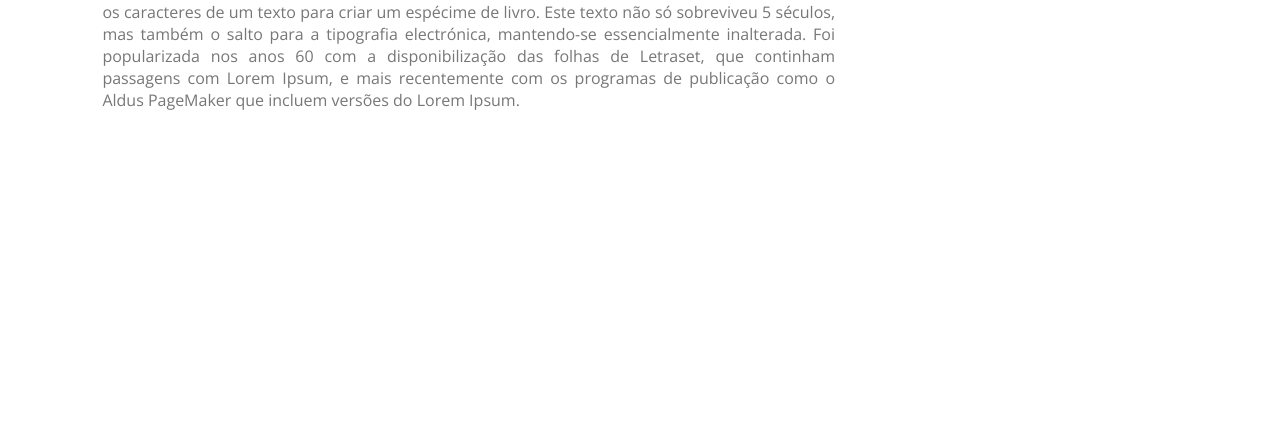
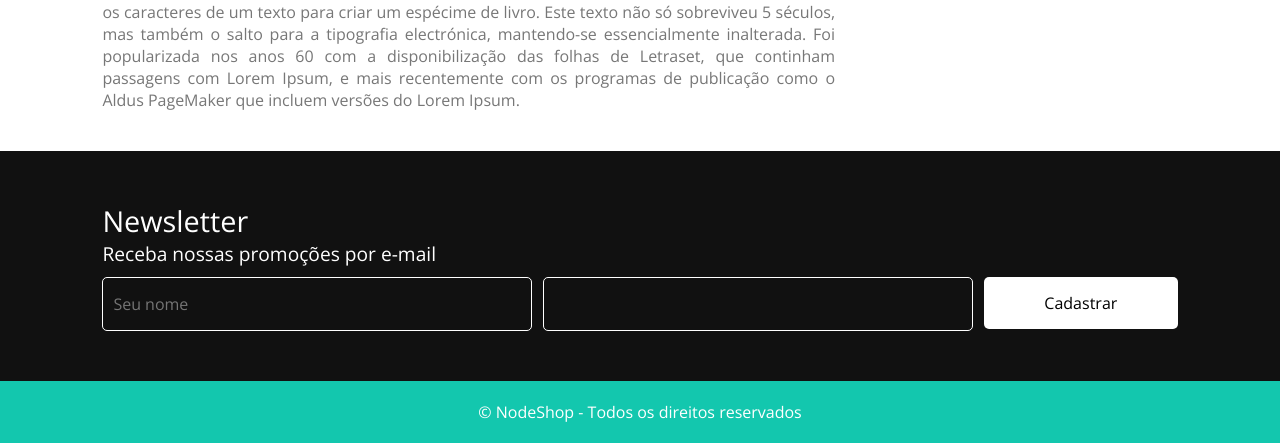
Before and after one commit to Gwolner/Nodeshop, a plain HTML site: page index.html in a window 1280 px wide. Shown: the part 761-1204 px from the top of the page. Before the commit the page ends 912 px from the top, so only its background shows below. Drawn offline with nearby package versions, Linux system fonts and the light colour scheme.

Commit message:
End project

```diff
--- a/css/style.css
+++ b/css/style.css
@@ -167,3 +167,60 @@ p{
 .onde-estamos i{
     margin-right: 5px;
 }
+
+/* Newsletter */
+.newsletter{
+    width: 100%;
+    float: left;
+    background-color: #111;
+    padding: 50px 8%;
+}
+
+.newsletter h3{
+    font-size: 1.8em;
+    color: #FFF;
+}
+
+.newsletter p{
+    font-size: 1.2em ;
+    color: #FFF;
+}
+
+.newsletter form{
+    width: 100%;
+    float: left;
+    margin-top: 10px;
+}
+
+.newsletter input{
+    width: 40%;
+    float: left;
+    margin-right: 1%;
+    padding: 15px 10px;
+    border: 1px solid #FFF;
+    border-radius: 5px;
+    color: #FFF;
+    background-color: initial;
+}
+
+.newsletter button{
+    width: 18%; /* (40% + 1%) * 2 inputs = 82% */
+    background-color: #FFF;
+    padding: 15px 10px;
+    border-radius: 5px;
+    float: right;
+    cursor: pointer;
+}
+
+/* Rodapé */
+.rodape{
+   width: 100%;
+   float: left;
+   background-color: #13C7AE;
+   padding: 20px 8%;
+}
+
+.rodape p{
+    color: #FFF;
+    text-align: center;
+}
--- a/index.html
+++ b/index.html
@@ -77,6 +77,18 @@
             </ul>
         </aside>
     </main>
+    <section class="newsletter">
+        <h3>Newsletter</h3>
+        <p>Receba nossas promoções por e-mail</p>
+        <form action="post">
+            <input type="text" placeholder="Seu nome">
+            <input type="email" name="Seu e-mail">
+            <button>Cadastrar</button>
+        </form>
+    </section>
+    <footer class="rodape">
+        <p> © NodeShop - Todos os direitos reservados</p>
+    </footer>
 
 </body>
 
```
